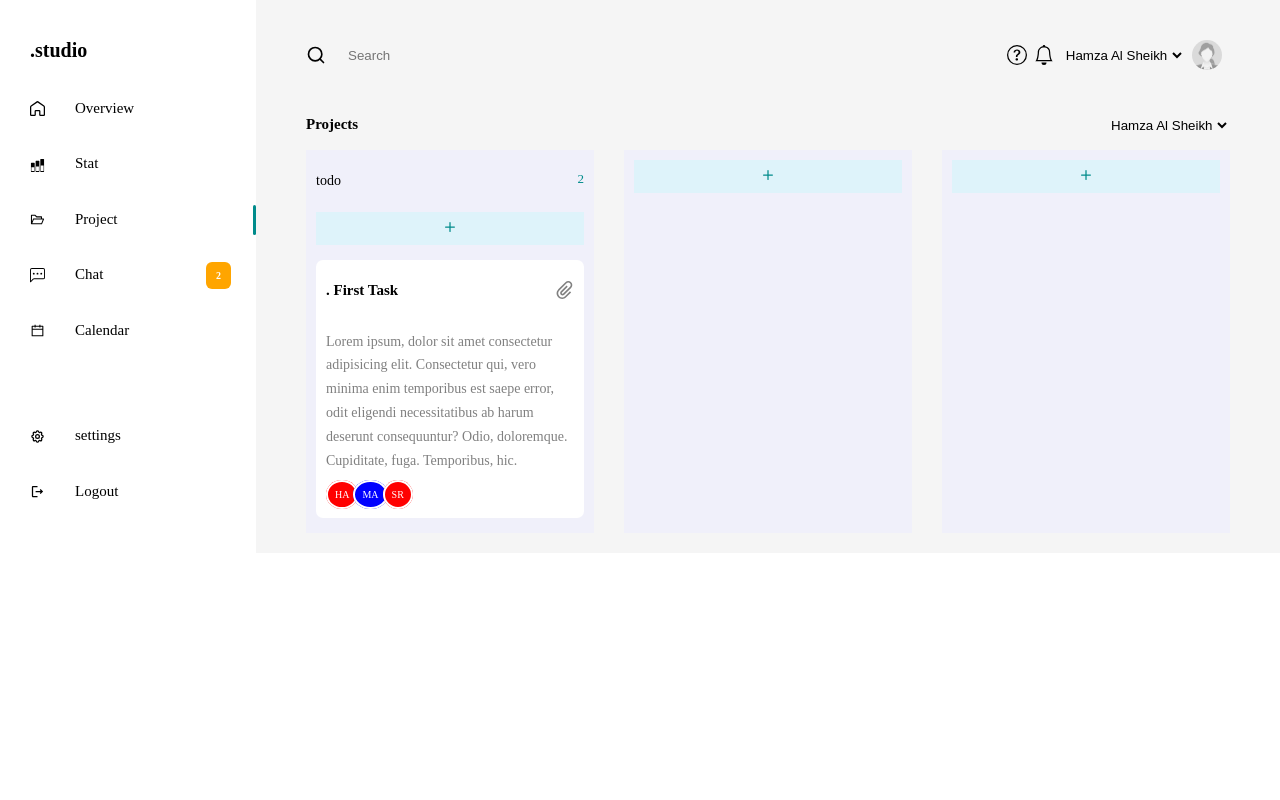
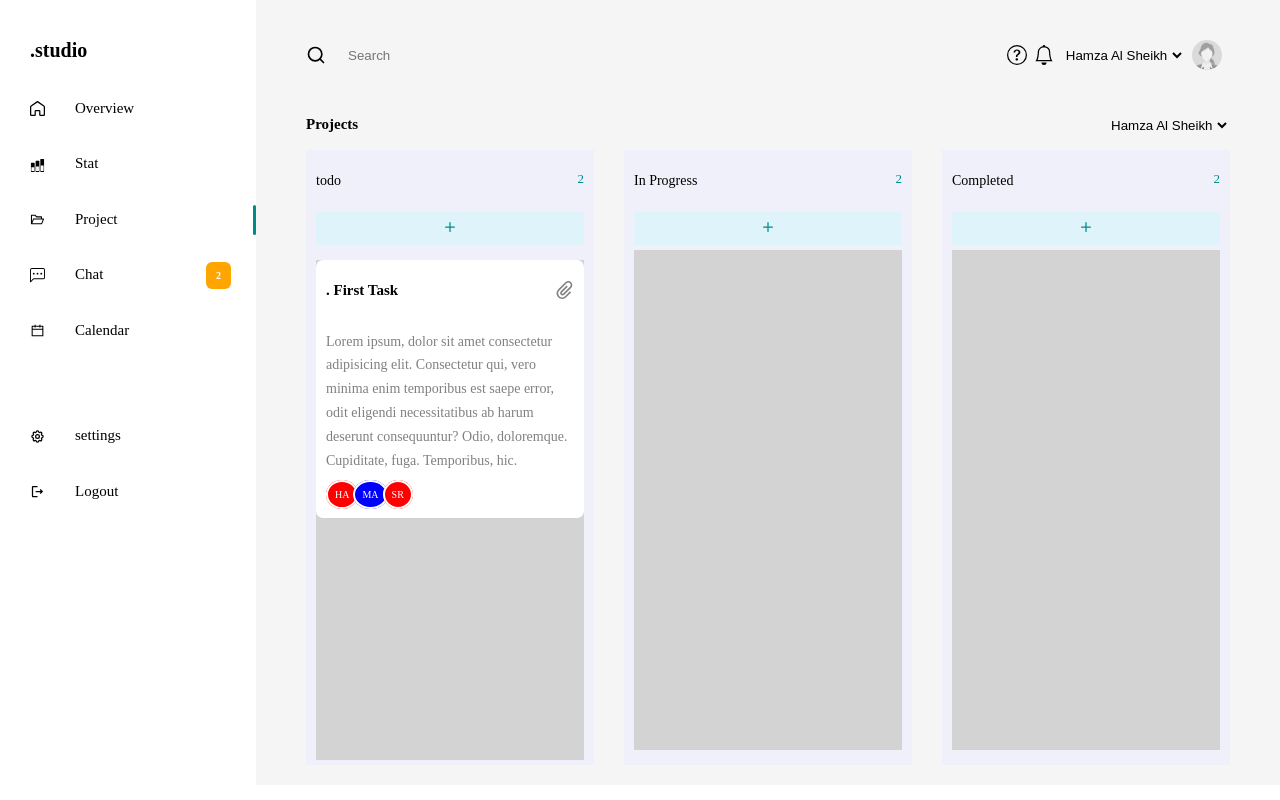
Before and after one commit to Hamza405/Todo-React, a React (Create React App) app: page / in a window 1280 px wide. Built offline with nearby package versions, Linux system fonts and the light colour scheme.

Commit message:
Implement change todo status

```diff
--- a/src/components/Projects/Todo.jsx
+++ b/src/components/Projects/Todo.jsx
@@ -1,31 +1,37 @@
 import { DragDropContext, Draggable, Droppable } from "react-beautiful-dnd";
 
 import style from "./Todo.module.css";
+import {
+  DUMMY_DATA_TODO,
+  DUMMY_DATA_INPROGRESS,
+  DUMMY_DATA_COMPLETED,
+  onDragEnd,
+} from "../../services/data";
 import TodoCard from "./widgets/TodoCard";
 import Title from "./widgets/Title/Title";
 import AddButton from "./widgets/AddButton/AddButton";
 import TodoContainer from "./widgets/TodoContainer/TodoContainer";
 
-const DUMMY_DATA = [
-  {
-    id: "1sst",
-    title: "First Task",
-    des: "Lorem ipsum, dolor sit amet consectetur adipisicing elit. Consectetur qui, vero minima enim temporibus est saepe error, odit eligendi necessitatibus ab harum deserunt consequuntur? Odio, doloremque. Cupiditate, fuga. Temporibus, hic.",
-    tags: ["HA", "MA", "SR"],
-  },
-];
-
 const Todo = () => {
   return (
     <div className={style.container}>
-      <DragDropContext type="todo" onDragEnd={(r) => console.log(r)}>
+      <DragDropContext type="MAIN" onDragEnd={onDragEnd}>
         <TodoContainer>
           <Title title="todo" count="2" />
           <AddButton />
-          <Droppable droppableId="todo" key="todo" type="todo">
+          <Droppable droppableId="todo" key="todo" type="MAIN">
             {(provider, snapshot) => (
-              <div {...provider.droppableProps} ref={provider.innerRef}>
-                {DUMMY_DATA.map((item, index) => (
+              <div
+                style={{
+                  minHeight: "500px",
+                  background: snapshot.isDraggingOver
+                    ? "lightblue"
+                    : "lightgray",
+                }}
+                {...provider.droppableProps}
+                ref={provider.innerRef}
+              >
+                {DUMMY_DATA_TODO.map((item, index) => (
                   <Draggable key={item.id} draggableId={item.id} index={index}>
                     {(provider, snapshot) => (
                       <div
@@ -47,20 +53,82 @@ const Todo = () => {
               </div>
             )}
           </Droppable>
-
-          {/* <TodoCard
-          title="create"
-          des="Lorem ipsum, dolor sit amet consectetur adipisicing elit. Consectetur qui, vero minima enim temporibus est saepe error, odit eligendi necessitatibus ab harum deserunt consequuntur? Odio, doloremque. Cupiditate, fuga. Temporibus, hic."
-          tags={["HA", "MD", "SH"]}
-        /> */}
         </TodoContainer>
         <TodoContainer>
-          {/* <Title title="todo" count="2" /> */}
+          <Title title="In Progress" count="2" />
           <AddButton />
+          <Droppable droppableId="inProgress" key="inProgress" type="MAIN">
+            {(provider, snapshot) => (
+              <div
+                style={{
+                  minHeight: "500px",
+                  background: snapshot.isDraggingOver
+                    ? "lightblue"
+                    : "lightgray",
+                }}
+                {...provider.droppableProps}
+                ref={provider.innerRef}
+              >
+                {DUMMY_DATA_INPROGRESS.map((item, index) => (
+                  <Draggable key={item.id} draggableId={item.id} index={index}>
+                    {(provider, snapshot) => (
+                      <div
+                        {...provider.draggableProps}
+                        {...provider.dragHandleProps}
+                        ref={provider.innerRef}
+                      >
+                        <TodoCard
+                          key={item.id}
+                          title={item.title}
+                          des={item.des}
+                          tags={item.tags}
+                        />
+                      </div>
+                    )}
+                  </Draggable>
+                ))}
+                {provider.placeholder}
+              </div>
+            )}
+          </Droppable>
         </TodoContainer>
         <TodoContainer>
-          {/* <Title title="todo" count="2" /> */}
+          <Title title="Completed" count="2" />
           <AddButton />
+          <Droppable droppableId="completed" key="completed" type="MAIN">
+            {(provider, snapshot) => (
+              <div
+                style={{
+                  minHeight: "500px",
+                  background: snapshot.isDraggingOver
+                    ? "lightblue"
+                    : "lightgray",
+                }}
+                {...provider.droppableProps}
+                ref={provider.innerRef}
+              >
+                {DUMMY_DATA_COMPLETED.map((item, index) => (
+                  <Draggable key={item.id} draggableId={item.id} index={index}>
+                    {(provider, snapshot) => (
+                      <div
+                        {...provider.draggableProps}
+                        {...provider.dragHandleProps}
+                        ref={provider.innerRef}
+                      >
+                        <TodoCard
+                          key={item.id}
+                          title={item.title}
+                          des={item.des}
+                          tags={item.tags}
+                        />
+                      </div>
+                    )}
+                  </Draggable>
+                ))}
+                {provider.placeholder}
+              </div>
+            )}
+          </Droppable>
         </TodoContainer>
       </DragDropContext>
     </div>
--- /dev/null
+++ b/src/services/data.js
@@ -0,0 +1,51 @@
+export const DUMMY_DATA_TODO = [
+  {
+    id: "1sst",
+    title: "First Task",
+    status: "todo",
+    des: "Lorem ipsum, dolor sit amet consectetur adipisicing elit. Consectetur qui, vero minima enim temporibus est saepe error, odit eligendi necessitatibus ab harum deserunt consequuntur? Odio, doloremque. Cupiditate, fuga. Temporibus, hic.",
+    tags: ["HA", "MA", "SR"],
+  },
+];
+
+export const DUMMY_DATA_INPROGRESS = [];
+
+export const DUMMY_DATA_COMPLETED = [];
+
+export const onDragEnd = (result, column, setColumn) => {
+  console.log(result);
+  const { source, destination, draggableId } = result;
+  if (!destination) return;
+  if (source.droppableId === destination.droppableId) return;
+
+  if (
+    source.droppableId === "todo" &&
+    destination.droppableId === "inProgress"
+  ) {
+    const task = DUMMY_DATA_TODO.find((i) => i.id === draggableId);
+    task.status = "inProgress";
+    const temp = DUMMY_DATA_TODO.filter((i) => i.id !== draggableId);
+    DUMMY_DATA_TODO.splice(0, DUMMY_DATA_TODO.length, ...temp);
+    DUMMY_DATA_INPROGRESS.push(task);
+  } else if (
+    source.droppableId === "inProgress" &&
+    destination.droppableId === "completed"
+  ) {
+    const task = DUMMY_DATA_INPROGRESS.find((i) => i.id === draggableId);
+    task.status = "completed";
+    const temp = DUMMY_DATA_INPROGRESS.filter((i) => i.id !== draggableId);
+    DUMMY_DATA_INPROGRESS.splice(0, DUMMY_DATA_INPROGRESS.length, ...temp);
+    DUMMY_DATA_COMPLETED.push(task);
+  } else if (
+    source.droppableId === "todo" &&
+    destination.droppableId === "completed"
+  ) {
+    const task = DUMMY_DATA_TODO.find((i) => i.id === draggableId);
+    task.status = "inProgress";
+    const temp = DUMMY_DATA_TODO.filter((i) => i.id !== draggableId);
+    DUMMY_DATA_TODO.splice(0, DUMMY_DATA_TODO.length, ...temp);
+    DUMMY_DATA_COMPLETED.push(task);
+  } else {
+    return;
+  }
+};
```
